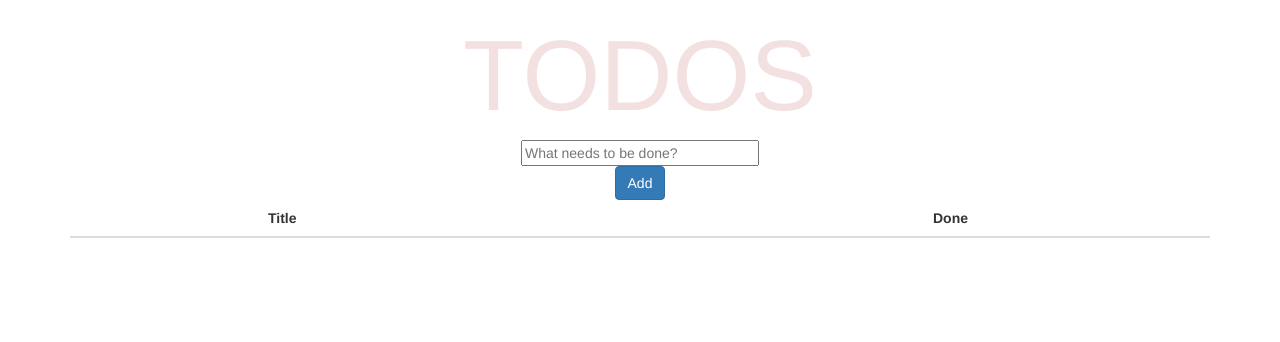
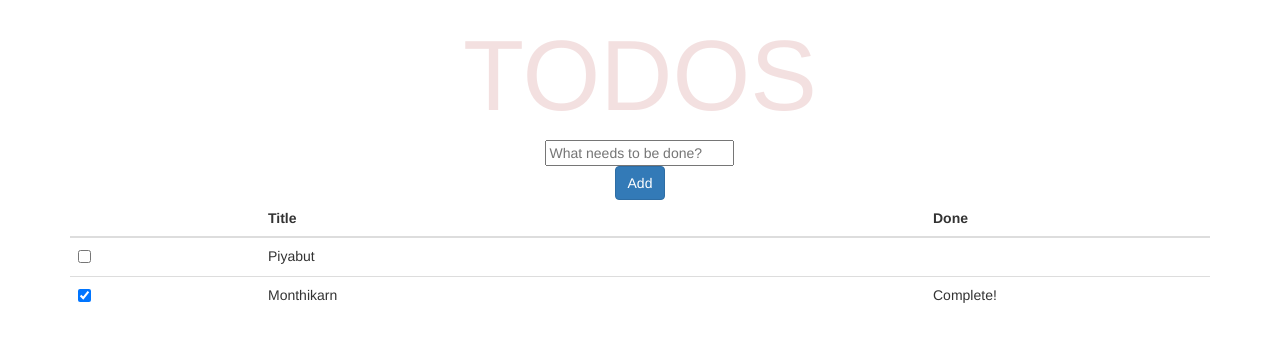
Before and after one commit to nuiis3137/TODOByMe, a website: page index.html in a window 1280 px wide. Drawn offline with nearby package versions, Linux system fonts and the light colour scheme.

Commit message:
fix bug in table and button add

```diff
--- a/app.js
+++ b/app.js
@@ -12,12 +12,6 @@ angular.module ('TodoApp' , [] )
     if(message.title != null && message.title != "")
       return text.titles.push(message)
   }
-  text.ms = function(ms){
-    if(ms.done == true)
-      ms.done= false;
-    else
-      ms.done= true;
-  }
 })
 .controller('ShowListController' , function ($scope , TodoServices){
   $scope.titles = TodoServices.list()
@@ -25,9 +19,9 @@ angular.module ('TodoApp' , [] )
 .controller('CheckboxController' , function ($scope , TodoServices){
   $scope.checkcom = function(ms){
     if(ms.done == true)
-      ms.done= false;
+      ms.done= false
     else
-      ms.done= true;
+      ms.done= true
   }
 })
 .controller('AddMessageController' , function ($scope , TodoServices){
--- a/index.html
+++ b/index.html
@@ -17,7 +17,7 @@
         <form>
           <div class="col-md-4"></div>
           <div  class="col-md-4"  >
-            <input style="width:60%; hight:20%;" type="text" ng-model='title' placeholder="What needs to be done?">
+            <input type="text" ng-model='title' placeholder="What needs to be done?">
             <br><button ng-click="save()" type="button" class="btn btn-primary">Add</button>
           </div>
 
@@ -33,9 +33,9 @@
             <th class="col-md-7">  Title   </th>
             <th class="col-md-3">  Done    </th>
             <tbody>
-              <tr ng-repeat="Text Message" ng-controller="CheckboxController">
+              <tr ng-repeat="text in titles" ng-controller="CheckboxController">
                 <td><input type="checkbox" ng-model = "done" ng-checked="text.done" ng-click="checkcom(text)"></td>
-                <td>{{text.titles}}</td>
+                <td>{{ text.title }}</td>
                 <td><div ng-if="text.done">Complete!</td>
               </tr>
             </tbody>
```
